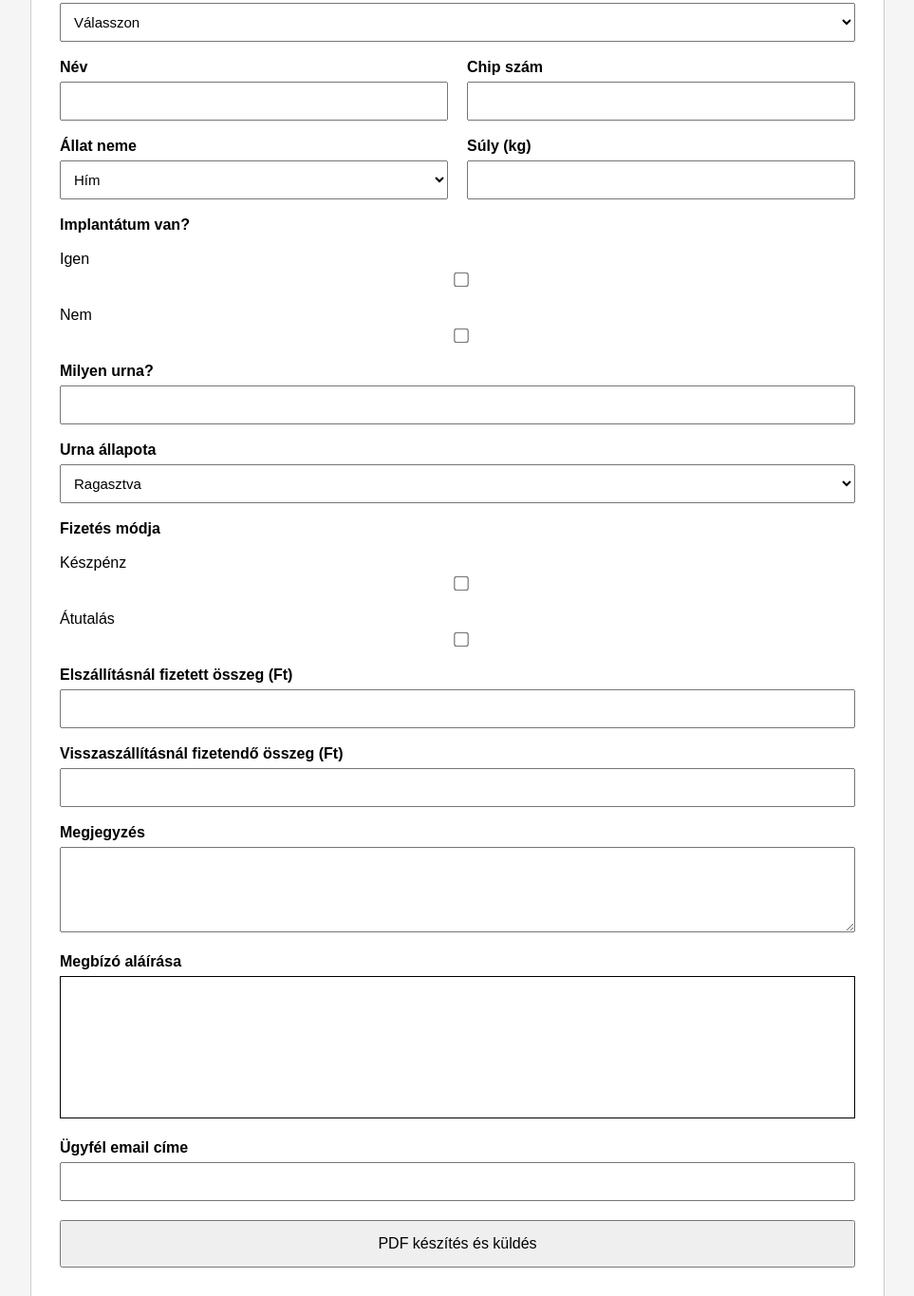
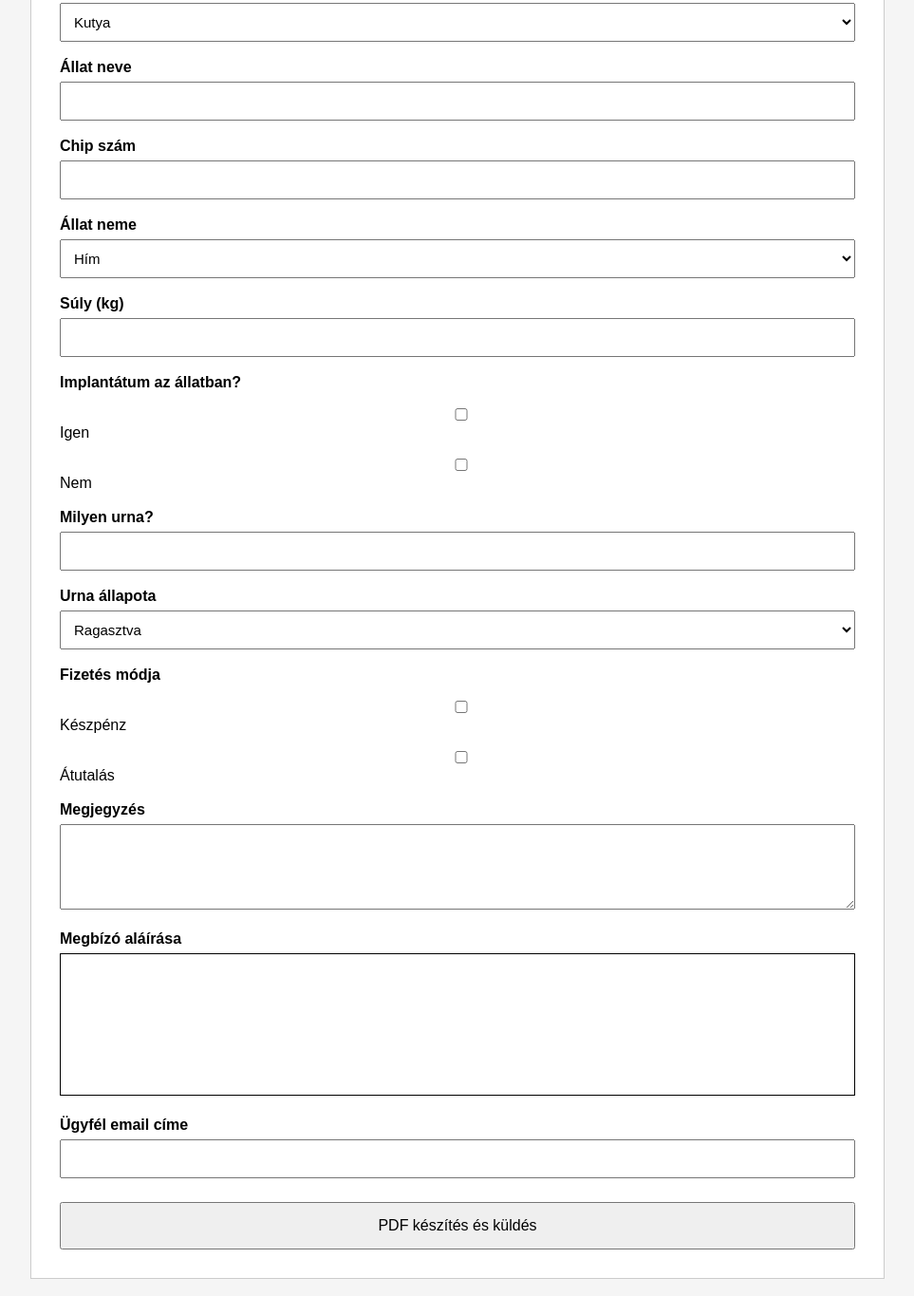
Before and after one commit to azonositolap-cmd/AZONOSITO-LAP-, a website: page index.html in a window 1280 px wide. Shown: the part 533-1898 px from the top of the page at 95% size, without its empty margins (158-1121 px from the left). Drawn offline with Linux system fonts and the light colour scheme.

Commit message:
index.html

```diff
--- a/index.html
+++ b/index.html
@@ -14,16 +14,12 @@ h2 { text-align:center; margin-bottom:30px; }
 label { font-weight:bold; display:block; margin-top:18px; }
 input, select, textarea, canvas { width:100%; margin-top:6px; }
 input, select, textarea { padding:10px; font-size:15px; }
-textarea { min-height:90px; resize:vertical; }
+textarea { min-height:90px; }
 .row { display:flex; gap:20px; }
 .row > div { flex:1; }
-canvas { border:1px solid #000; height:150px; touch-action:none; background:#fff; }
-.checkbox { margin-top:18px; }
-.checkbox label { font-weight:normal; }
-.checkbox input { transform:scale(1.2); }
-.signature-block { margin-top:20px; }
-.pecset { width:260px; opacity:0.9; }
-button { margin-top:20px; padding:14px; width:100%; font-size:16px; cursor:pointer; }
+canvas { border:1px solid #000; height:150px; background:#fff; }
+.checkbox { margin-top:12px; }
+button { margin-top:25px; padding:14px; width:100%; font-size:16px; cursor:pointer; }
 </style>
 
 <script src="https://cdnjs.cloudflare.com/ajax/libs/html2pdf.js/0.10.1/html2pdf.bundle.min.js"></script>
@@ -40,53 +36,46 @@ button { margin-top:20px; padding:14px; width:100%; font-size:16px; cursor:point
 </div>
 
 <label>Megbízó neve</label>
-<input id="gazdaNev" type="text">
+<input id="gazdaNev">
 
 <label>Cím</label>
-<input id="cim" type="text">
+<input id="cim">
 
 <label>Telefonszám</label>
-<input type="tel">
+<input>
 
 <label>Megbízott</label>
-<input type="text" value="Budai Tamás e.v." readonly>
+<input value="Budai Tamás e.v." readonly>
 
 <label>Állat adatai</label>
 <select id="allatFajta">
-  <option value="">Válasszon</option>
   <option>Kutya</option>
   <option>Macska</option>
   <option>Egyéb</option>
 </select>
 
-<div id="egyebAllat" style="display:none;">
-  <label>Milyen állat?</label>
-  <input type="text">
-</div>
+<label>Állat neve</label>
+<input>
 
-<div class="row">
-  <div><label>Név</label><input type="text"></div>
-  <div><label>Chip szám</label><input type="text"></div>
-</div>
+<label>Chip szám</label>
+<input>
 
-<div class="row">
-  <div>
 <label>Állat neme</label>
 <select>
   <option>Hím</option>
   <option>Nőstény</option>
   <option>Ismeretlen</option>
 </select>
-  </div>
-  <div><label>Súly (kg)</label><input type="number"></div>
-</div>
 
-<label>Implantátum van?</label>
-<div class="checkbox"><label>Igen</label><input type="checkbox" class="implant"></div>
-<div class="checkbox"><label>Nem</label><input type="checkbox" class="implant"></div>
+<label>Súly (kg)</label>
+<input type="number">
+
+<label>Implantátum az állatban?</label>
+<div class="checkbox"><input type="checkbox"> Igen</div>
+<div class="checkbox"><input type="checkbox"> Nem</div>
 
 <label>Milyen urna?</label>
-<input type="text">
+<input>
 
 <label>Urna állapota</label>
 <select>
@@ -95,73 +84,62 @@ button { margin-top:20px; padding:14px; width:100%; font-size:16px; cursor:point
 </select>
 
 <label>Fizetés módja</label>
-<div class="checkbox"><label>Készpénz</label><input type="checkbox"></div>
-<div class="checkbox"><label>Átutalás</label><input type="checkbox"></div>
-
-<label>Elszállításnál fizetett összeg (Ft)</label>
-<input type="number">
-
-<label>Visszaszállításnál fizetendő összeg (Ft)</label>
-<input type="number">
+<div class="checkbox"><input type="checkbox"> Készpénz</div>
+<div class="checkbox"><input type="checkbox"> Átutalás</div>
 
 <label>Megjegyzés</label>
 <textarea></textarea>
 
 <label>Megbízó aláírása</label>
-<canvas id="signUser"></canvas>
+<canvas id="sign"></canvas>
 
 <label>Ügyfél email címe</label>
-<input id="ugyfelEmail" type="email" required>
+<input type="email" id="ugyfelEmail">
 
 <button id="pdfBtn">PDF készítés és küldés</button>
 
 </div>
 
 <script>
-/* DÁTUM */
 const d=new Date();
-const ds=`${d.getFullYear()}-${String(d.getMonth()+1).padStart(2,'0')}-${String(d.getDate()).padStart(2,'0')}`;
-datum.innerText=ds.replaceAll("-", ".");
-erkszam.innerText=ds;
+const ds=`${d.getFullYear()}-${String(d.getMonth()+1).padStart(2,"0")}-${String(d.getDate()).padStart(2,"0")}`;
+datum.innerText=ds.replaceAll("-",".");
+let c=localStorage.getItem("erk")||0;
+localStorage.setItem("erk",++c);
+erkszam.innerText=ds+"-"+String(c).padStart(4,"0");
 
-/* EGYÉB ÁLLAT */
-allatFajta.onchange=e=>egyebAllat.style.display=e.target.value==="Egyéb"?"block":"none";
+const canvas=document.getElementById("sign");
+const ctx=canvas.getContext("2d");
+canvas.width=canvas.offsetWidth;
+canvas.height=150;
+let draw=false;
+canvas.onmousedown=e=>{draw=true;ctx.beginPath();ctx.moveTo(e.offsetX,e.offsetY);}
+canvas.onmousemove=e=>{if(draw){ctx.lineTo(e.offsetX,e.offsetY);ctx.stroke();}}
+canvas.onmouseup=()=>draw=false;
 
-/* IMPLANT */
-document.querySelectorAll(".implant").forEach(cb=>{
- cb.onchange=()=>document.querySelectorAll(".implant").forEach(o=>o!==cb&&(o.checked=false));
-});
-
-/* ALÁÍRÁS */
-const canvas=document.getElementById("signUser");
-const ctx=canvas.getContext("2d");
-canvas.width=canvas.offsetWidth; canvas.height=150;
-let draw=false;
-function pos(e){const r=canvas.getBoundingClientRect();return e.touches?{x:e.touches[0].clientX-r.left,y:e.touches[0].clientY-r.top}:{x:e.clientX-r.left,y:e.clientY-r.top};}
-["mousedown","touchstart"].forEach(ev=>canvas.addEventListener(ev,e=>{e.preventDefault();draw=true;const p=pos(e);ctx.beginPath();ctx.moveTo(p.x,p.y);}));
-["mousemove","touchmove"].forEach(ev=>canvas.addEventListener(ev,e=>{if(!draw)return;e.preventDefault();const p=pos(e);ctx.lineWidth=2;ctx.lineCap="round";ctx.lineTo(p.x,p.y);ctx.stroke();}));
-["mouseup","touchend","mouseleave"].forEach(ev=>canvas.addEventListener(ev,()=>{draw=false;ctx.beginPath();}));
-
-/* FÁJLNÉV */
-function clean(str){return str.normalize("NFD").replace(/[\u0300-\u036f]/g,"").replace(/[^a-zA-Z0-9]+/g,"_");}
+function clean(s){return s.normalize("NFD").replace(/[\u0300-\u036f]/g,"").replace(/[^a-zA-Z0-9]+/g,"_");}
 
 pdfBtn.onclick=async()=>{
- if(!ugyfelEmail.value){alert("Email kötelező");return;}
- const fileName=`${ds}_${clean(cim.value)}.pdf`;
- const pdfBlob=await html2pdf().from(doc).set({
-  margin:10,
-  html2canvas:{scale:window.innerWidth<768?0.65:0.85},
+ if(!ugyfelEmail.value)return alert("Email kell");
+ const fileName=`${clean(cim.value||"cim")}_${ds}.pdf`;
+
+ const pdf=await html2pdf().from(doc).set({
+   html2canvas:{scale:0.85},
    jsPDF:{unit:"mm",format:"a4"}
  }).outputPdf("blob");
 
  const fd=new FormData();
- fd.append("pdf",pdfBlob,fileName);
+ fd.append("pdf",pdf,fileName);
  fd.append("ugyfelEmail",ugyfelEmail.value);
  fd.append("gazdaNev",gazdaNev.value);
  fd.append("cim",cim.value);
 
- await fetch("/send-pdf",{method:"POST",body:fd});
- alert("PDF elküldve");
+ await fetch("https://SAJAT-SERVICE-NEV.onrender.com/send-pdf",{
+   method:"POST",
+   body:fd
+ });
+
+ alert("Elküldve");
 };
 </script>
 
```
Lines whose indentation alone changed are shown as unchanged.
